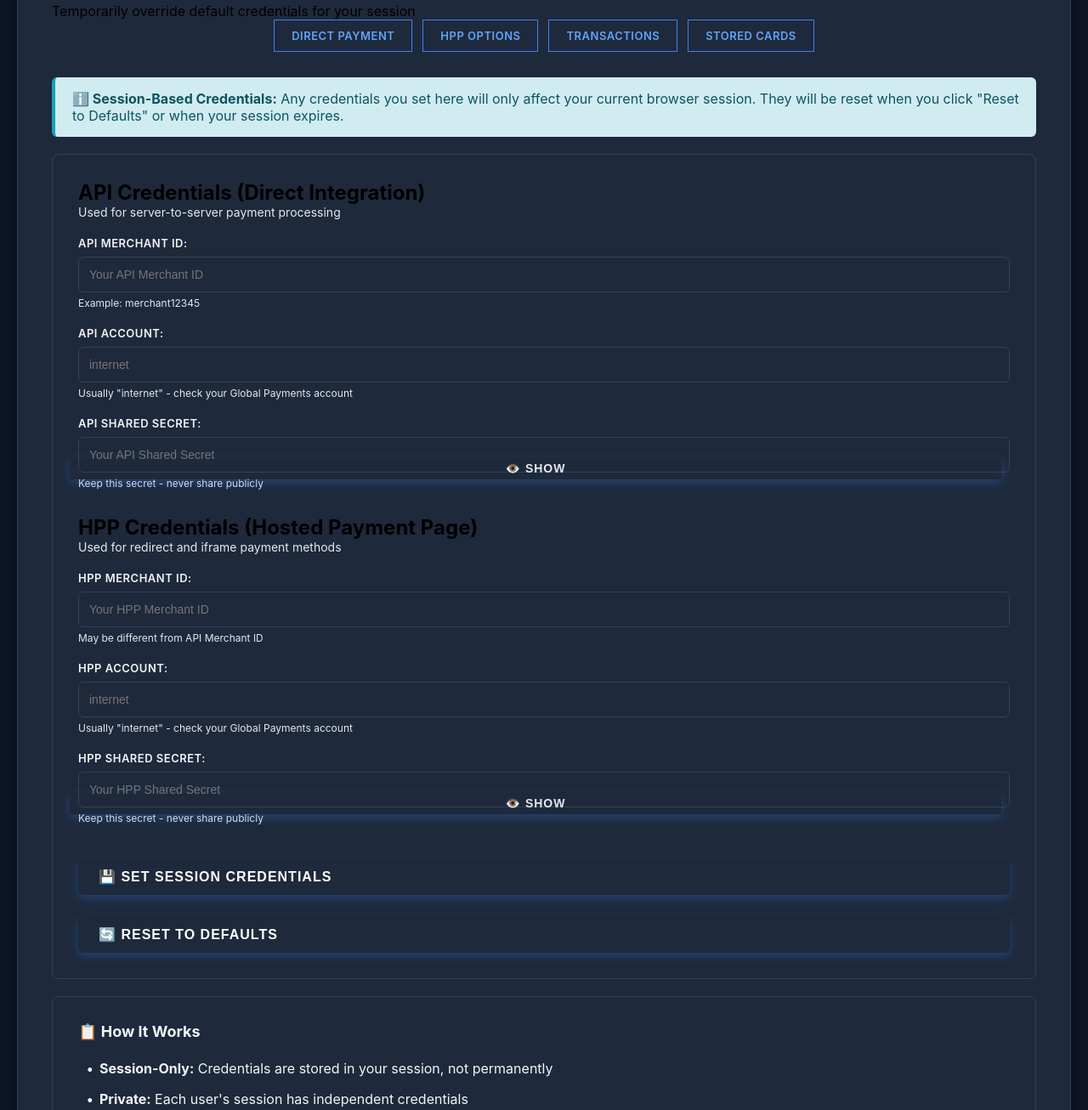
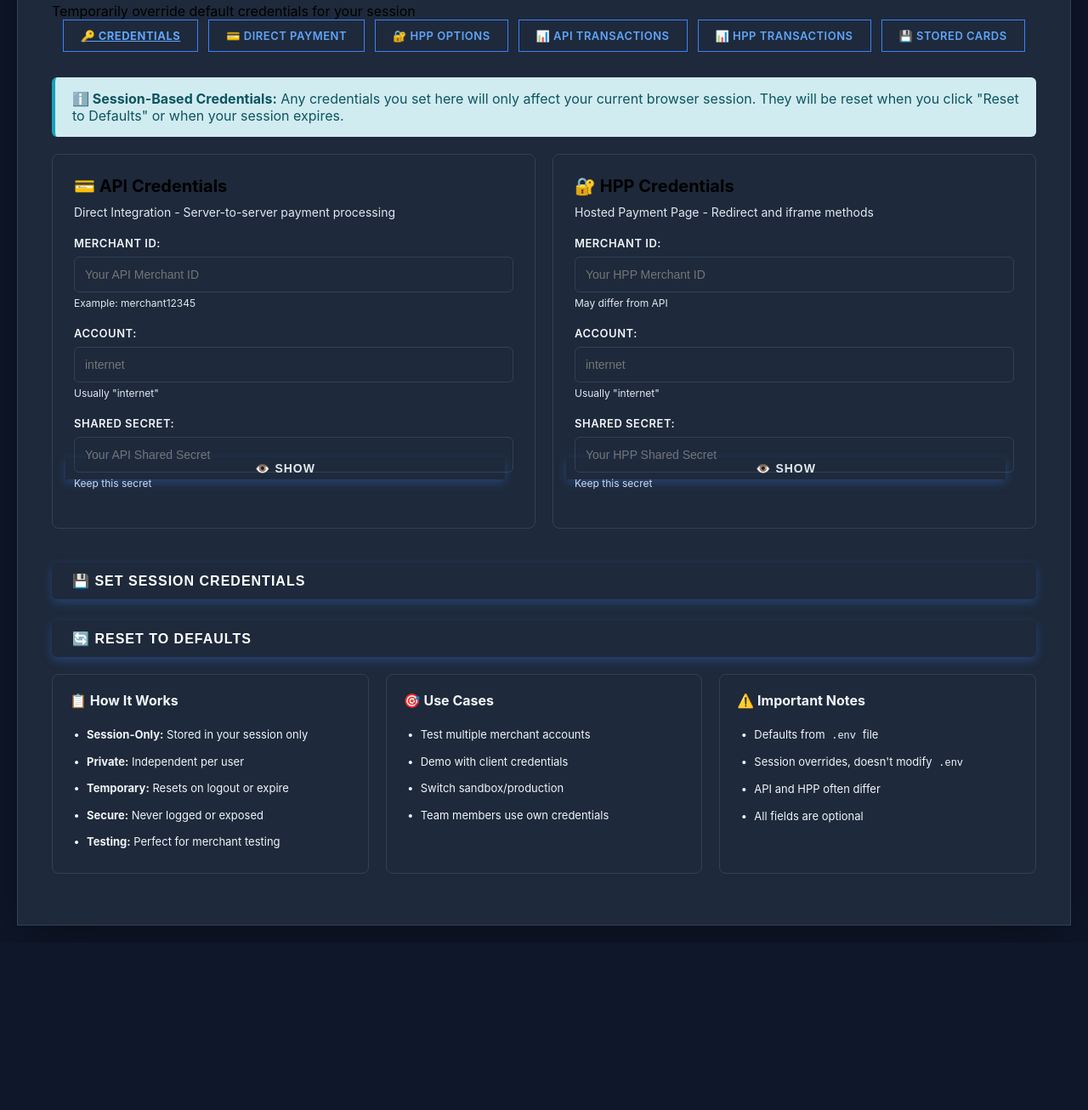
Before and after one commit to reggordon/globalpayments-api, a website: page public/credentials.html in a window 1280 px wide. Shown: the part 107-1413 px from the top of the page at 85% size. After the commit the page ends 1216 px from the top, so only its background shows below. Drawn offline with Linux system fonts and the light colour scheme; no server answers.

Commit message:
Improve navigation and UI consistency
- Update credentials page layout to 2-column form and 3-column info grid
- Add separate navigation links for API Transactions and HPP Transactions
- Fix navigation consistency across all pages (6 nav items)
- Add password field padding to prevent text overlap with Show button
- Add Clear History functionality for both API and HPP transactions
- Add DELETE /transactions and DELETE /hpp-transactions endpoints
- Remove noisy auth logs from console
- Fix broken emoji character in hpp-options navigation
- Update all nav styling to use .nav-links class consistently

```diff
--- a/public/credentials.html
+++ b/public/credentials.html
@@ -15,10 +15,12 @@
         </header>
 
         <nav class="nav-links">
-            <a href="/payment">Direct Payment</a>
-            <a href="/hpp-options.html">HPP Options</a>
-            <a href="/transactions.html">Transactions</a>
-            <a href="/stored-cards.html">Stored Cards</a>
+            <a href="/" style="font-weight: bold; text-decoration: underline;">🔑 Credentials</a>
+            <a href="/payment">💳 Direct Payment</a>
+            <a href="/hpp-options.html">🔐 HPP Options</a>
+            <a href="/transactions.html">📊 API Transactions</a>
+            <a href="/hpp-transactions.html">📊 HPP Transactions</a>
+            <a href="/stored-cards.html">💾 Stored Cards</a>
         </nav>
 
         <div class="alert alert-info">
@@ -31,50 +33,55 @@
             You are currently using custom credentials for this session.
         </div>
 
+        <form id="credentialsForm">
+            <div class="credentials-grid">
                 <div class="credentials-section">
-            <h2>API Credentials (Direct Integration)</h2>
-            <p class="section-description">Used for server-to-server payment processing</p>
+                    <h2>💳 API Credentials</h2>
+                    <p class="section-description">Direct Integration - Server-to-server payment processing</p>
 
-            <form id="credentialsForm">
                     <div class="form-group">
-                    <label for="apiMerchantId">API Merchant ID:</label>
+                        <label for="apiMerchantId">Merchant ID:</label>
                         <input type="text" id="apiMerchantId" name="apiMerchantId" placeholder="Your API Merchant ID">
                         <small>Example: merchant12345</small>
                     </div>
 
                     <div class="form-group">
-                    <label for="apiAccount">API Account:</label>
+                        <label for="apiAccount">Account:</label>
                         <input type="text" id="apiAccount" name="apiAccount" placeholder="internet">
-                    <small>Usually "internet" - check your Global Payments account</small>
+                        <small>Usually "internet"</small>
                     </div>
 
                     <div class="form-group">
-                    <label for="apiSharedSecret">API Shared Secret:</label>
+                        <label for="apiSharedSecret">Shared Secret:</label>
                         <input type="password" id="apiSharedSecret" name="apiSharedSecret" placeholder="Your API Shared Secret">
-                    <small>Keep this secret - never share publicly</small>
+                        <small>Keep this secret</small>
                         <button type="button" class="toggle-password" onclick="togglePassword('apiSharedSecret')">👁️ Show</button>
                     </div>
+                </div>
 
-                <h2 style="margin-top: 30px;">HPP Credentials (Hosted Payment Page)</h2>
-                <p class="section-description">Used for redirect and iframe payment methods</p>
+                <div class="credentials-section">
+                    <h2>🔐 HPP Credentials</h2>
+                    <p class="section-description">Hosted Payment Page - Redirect and iframe methods</p>
 
                     <div class="form-group">
-                    <label for="hppMerchantId">HPP Merchant ID:</label>
+                        <label for="hppMerchantId">Merchant ID:</label>
                         <input type="text" id="hppMerchantId" name="hppMerchantId" placeholder="Your HPP Merchant ID">
-                    <small>May be different from API Merchant ID</small>
+                        <small>May differ from API</small>
                     </div>
 
                     <div class="form-group">
-                    <label for="hppAccount">HPP Account:</label>
+                        <label for="hppAccount">Account:</label>
                         <input type="text" id="hppAccount" name="hppAccount" placeholder="internet">
-                    <small>Usually "internet" - check your Global Payments account</small>
+                        <small>Usually "internet"</small>
                     </div>
 
                     <div class="form-group">
-                    <label for="hppSharedSecret">HPP Shared Secret:</label>
+                        <label for="hppSharedSecret">Shared Secret:</label>
                         <input type="password" id="hppSharedSecret" name="hppSharedSecret" placeholder="Your HPP Shared Secret">
-                    <small>Keep this secret - never share publicly</small>
+                        <small>Keep this secret</small>
                         <button type="button" class="toggle-password" onclick="togglePassword('hppSharedSecret')">👁️ Show</button>
+                    </div>
+                </div>
             </div>
 
             <div class="button-group">
@@ -82,33 +89,38 @@
                 <button type="button" class="btn btn-secondary" onclick="resetCredentials()">🔄 Reset to Defaults</button>
             </div>
         </form>
+
+        <div class="info-grid">
+            <div class="info-card">
+                <h3>📋 How It Works</h3>
+                <ul>
+                    <li><strong>Session-Only:</strong> Stored in your session only</li>
+                    <li><strong>Private:</strong> Independent per user</li>
+                    <li><strong>Temporary:</strong> Resets on logout or expire</li>
+                    <li><strong>Secure:</strong> Never logged or exposed</li>
+                    <li><strong>Testing:</strong> Perfect for merchant testing</li>
+                </ul>
             </div>
 
-        <div class="info-section">
-            <h3>📋 How It Works</h3>
-            <ul>
-                <li><strong>Session-Only:</strong> Credentials are stored in your session, not permanently</li>
-                <li><strong>Private:</strong> Each user's session has independent credentials</li>
-                <li><strong>Temporary:</strong> Resets when you click "Reset to Defaults" or session expires</li>
-                <li><strong>Secure:</strong> Credentials are never logged or exposed to other users</li>
-                <li><strong>Testing:</strong> Perfect for testing different merchant accounts</li>
-            </ul>
-
+            <div class="info-card">
                 <h3>🎯 Use Cases</h3>
                 <ul>
-                <li>Test with multiple merchant accounts without restarting the server</li>
-                <li>Demo the application with client-specific credentials</li>
-                <li>Switch between sandbox and production environments</li>
-                <li>Allow different team members to use their own test credentials</li>
+                    <li>Test multiple merchant accounts</li>
+                    <li>Demo with client credentials</li>
+                    <li>Switch sandbox/production</li>
+                    <li>Team members use own credentials</li>
                 </ul>
+            </div>
 
+            <div class="info-card">
                 <h3>⚠️ Important Notes</h3>
                 <ul>
-                <li>Default credentials are defined in <code>.env</code> file (server-side)</li>
-                <li>Session credentials override defaults but don't modify the <code>.env</code> file</li>
-                <li>API and HPP credentials are often different - check your Global Payments dashboard</li>
-                <li>All fields are optional - only override what you need to change</li>
+                    <li>Defaults from <code>.env</code> file</li>
+                    <li>Session overrides, doesn't modify <code>.env</code></li>
+                    <li>API and HPP often differ</li>
+                    <li>All fields are optional</li>
                 </ul>
+            </div>
         </div>
 
         <div id="messageBox" class="message" style="display: none;"></div>
--- a/public/css/credentials.css
+++ b/public/css/credentials.css
@@ -1,11 +1,22 @@
 /* Credentials Management Page Styles */
+
+.credentials-grid {
+    display: grid;
+    grid-template-columns: 1fr 1fr;
+    gap: 20px;
+    margin: 20px 0;
+}
 
 .credentials-section {
     background: var(--card-bg);
     border: 1px solid var(--border-color);
     border-radius: 8px;
-    padding: 30px;
-    margin: 20px 0;
+    padding: 25px;
+}
+
+.credentials-section h2 {
+    margin-bottom: 10px;
+    font-size: 20px;
 }
 
 .section-description {
@@ -35,6 +46,10 @@
     background: var(--input-bg);
     color: var(--text-primary);
     transition: border-color 0.3s;
+}
+
+.form-group input[type="password"] {
+    padding-right: 70px; /* Make room for the Show button */
 }
 
 .form-group input:focus {
@@ -128,51 +143,56 @@
     color: #856404;
 }
 
-.info-section {
+.info-grid {
+    display: grid;
+    grid-template-columns: repeat(3, 1fr);
+    gap: 20px;
+    margin: 20px 0;
+}
+
+.info-card {
     background: var(--card-bg);
     border: 1px solid var(--border-color);
     border-radius: 8px;
-    padding: 30px;
-    margin: 20px 0;
+    padding: 20px;
 }
 
-.info-section h3 {
+.info-card h3 {
     color: var(--text-primary);
-    margin-top: 25px;
+    margin-top: 0;
     margin-bottom: 15px;
-    font-size: 18px;
+    font-size: 16px;
 }
 
-.info-section h3:first-child {
-    margin-top: 0;
+.info-card ul {
+    list-style: none;
+    padding-left: 0;
+    margin: 0;
 }
 
-.info-section ul {
-    list-style: none;
-    padding-left: 0;
+.info-card ul li {
+    padding: 6px 0;
+    padding-left: 20px;
+    position: relative;
+    color: var(--text-primary);
+    font-size: 13px;
+    line-height: 1.5;
 }
 
-.info-section ul li {
-    padding: 8px 0;
-    padding-left: 25px;
-    position: relative;
-    color: var(--text-primary);
-}
-
-.info-section ul li:before {
+.info-card ul li:before {
     content: "•";
     position: absolute;
-    left: 10px;
+    left: 5px;
     color: var(--primary-color);
     font-weight: bold;
 }
 
-.info-section code {
+.info-card code {
     background: var(--code-bg);
-    padding: 2px 6px;
+    padding: 2px 4px;
     border-radius: 3px;
     font-family: 'Courier New', monospace;
-    font-size: 13px;
+    font-size: 12px;
 }
 
 .message {
@@ -216,9 +236,21 @@ body.dark-mode .message.error {
 }
 
 /* Responsive */
+@media (max-width: 1200px) {
+    .info-grid {
+        grid-template-columns: 1fr;
+    }
+}
+
+@media (max-width: 968px) {
+    .credentials-grid {
+        grid-template-columns: 1fr;
+    }
+}
+
 @media (max-width: 768px) {
     .credentials-section,
-    .info-section {
+    .info-card {
         padding: 20px;
     }
 
```
Also changed, not shown: public/css/transactions.css (+29 -0 lines), public/hpp-iframe.html (+6 -2 lines), public/hpp-lightbox.html (+6 -2 lines), public/hpp-options.html (+5 -3 lines), public/hpp-redirect.html (+6 -2 lines), public/hpp-transactions.html (+10 -3 lines), public/index.html (+6 -6 lines), public/js/hpp-transactions.js (+24 -0 lines), public/js/transactions.js (+24 -0 lines), public/stored-cards.html (+7 -4 lines), public/transactions.html (+10 -4 lines), server.js (+36 -5 lines). Lines whose indentation alone changed are shown as unchanged.
